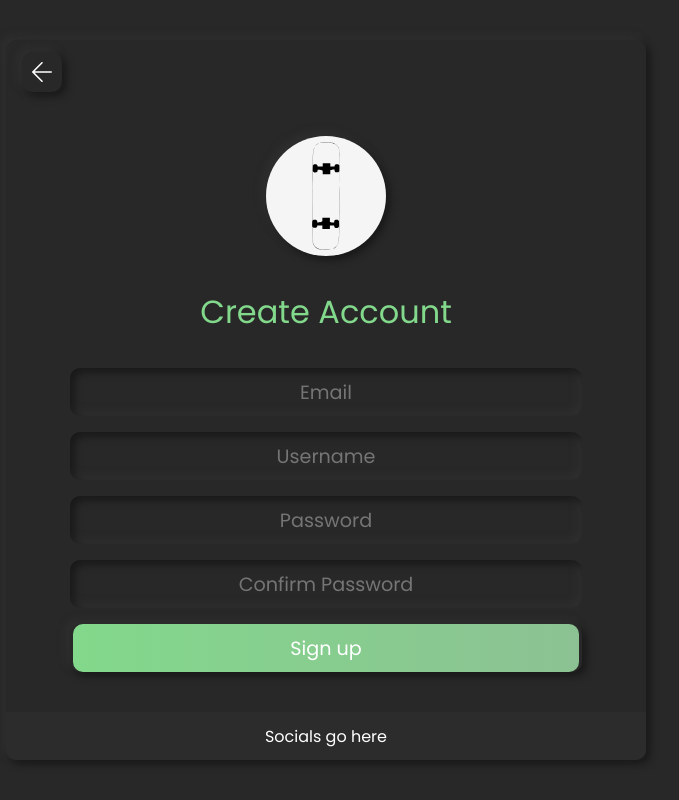
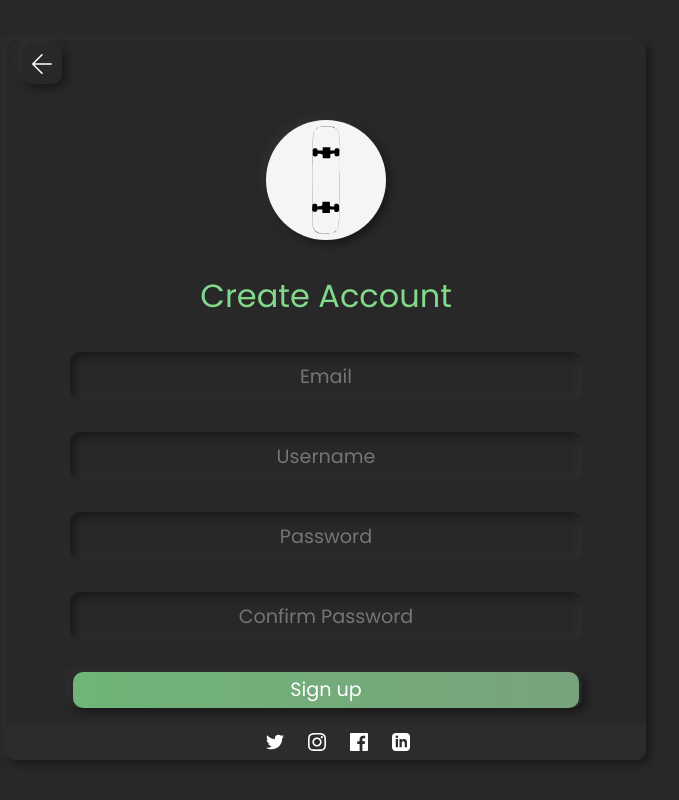
Before and after one commit to NoahBoyd/skate-website, a PHP site: page /pages/signupUser.php in a window 1280 px wide. Shown: the whole page, without its empty margins (314-993 px from the left). Run offline with PHP 8.4, Linux system fonts and the light colour scheme.

Commit message:
added social media footer and styles

```diff
--- a/pages/signupUser.php
+++ b/pages/signupUser.php
@@ -30,7 +30,12 @@
                 </div>
             </div>
 
-            <div class="login-footer">Socials go here</div>
+            <div class="socials-footer">
+                <img class="social-button" src="../images/twitter.svg" alt="">
+                <img class="social-button" src="../images/instagram.svg" alt="">
+                <img class="social-button" src="../images/facebook.svg" alt="">
+                <img class="social-button" src="../images/linkedin.svg" alt="">
+            </div>
 
         </div>
     </div>
--- a/styles/styles.css
+++ b/styles/styles.css
@@ -4,6 +4,9 @@
 
     /* Colours */
     --main-accent-colour: #82D88B;
+
+    /* Green filter for SVG */
+    --green-filter: invert(55%) sepia(100%) saturate(1) hue-rotate(45deg);
 }
 
 * {
@@ -115,7 +118,7 @@
     height: 98%;
     border-radius: 10px;
     background: rgb(130,216,139);
-    background: linear-gradient(90deg, rgba(130,216,139,1) 0%, rgb(140, 194, 147) 100%);
+    background: linear-gradient(90deg, rgba(130,216,139,0.8) 0%, rgba(140, 194, 147, 0.8) 100%);
 }
 
 .wide-button-inner:active {
@@ -133,7 +136,7 @@
     margin-bottom: 3rem;
 }
 
-.login-footer {
+.socials-footer {
     display: flex;
     margin-top: auto;
     height: 3rem;
@@ -142,6 +145,17 @@
     align-items: center;
     justify-content: center;
     border-radius: 0 0 10px 10px;
+}
+
+.social-button {
+    margin-left: 1.5rem;
+    height: 50%;
+    filter: invert(1);
+}
+
+.social-button:hover {
+    /* this filter changes svg to green */
+    filter: var(--green-filter);
 }
 
 /*  Signup Page  */
@@ -202,4 +216,9 @@
     .wide-text-field {
         font-size: 120%;
     }
+
+    /*  Signup  */
+    .signup-text-field {
+        margin-bottom: 2rem;
+    }
 }
```
Also changed, not shown: index.php (+6 -1 lines), images/facebook.svg (added), images/instagram.svg (added), images/linkedin.svg (added), images/twitter.svg (added).
